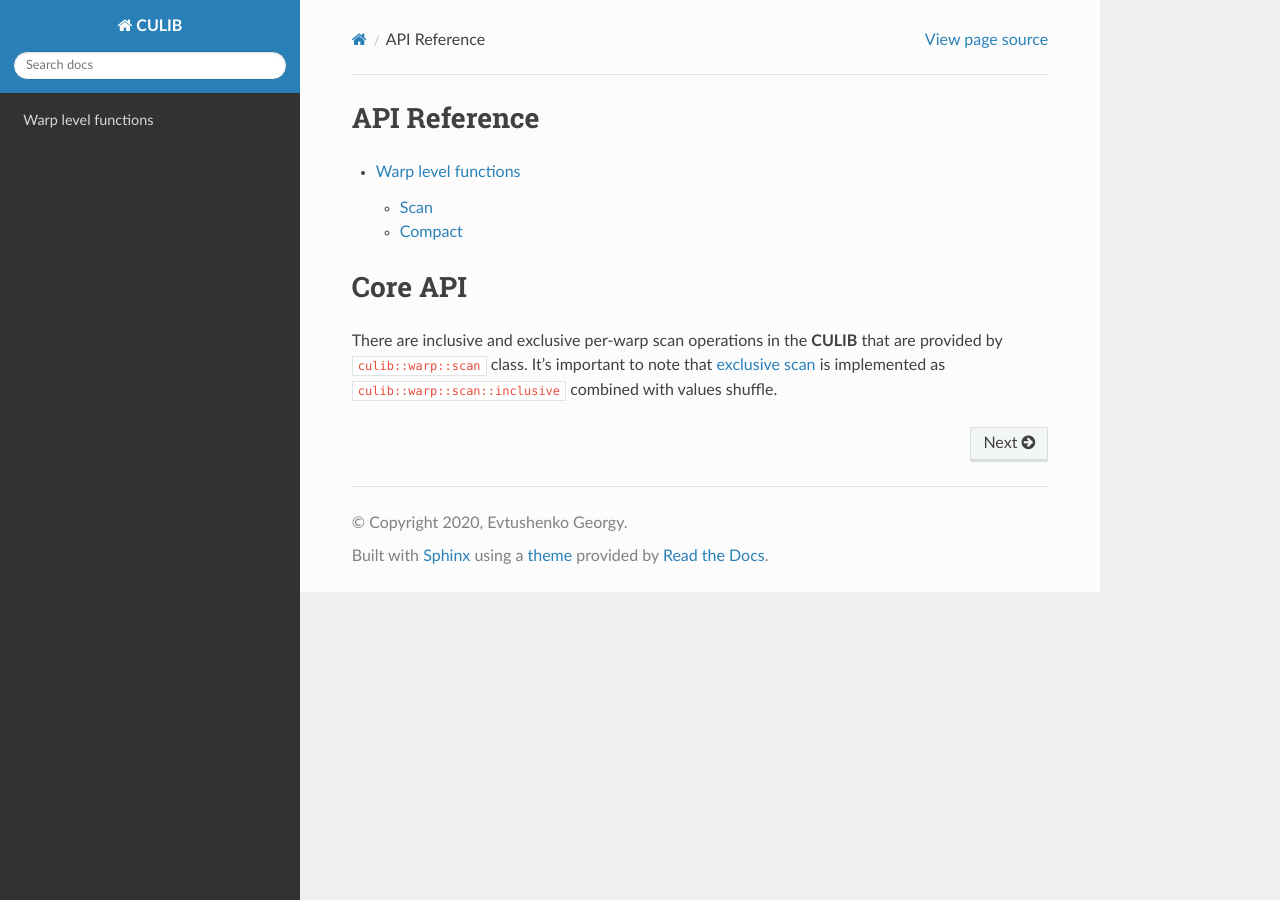
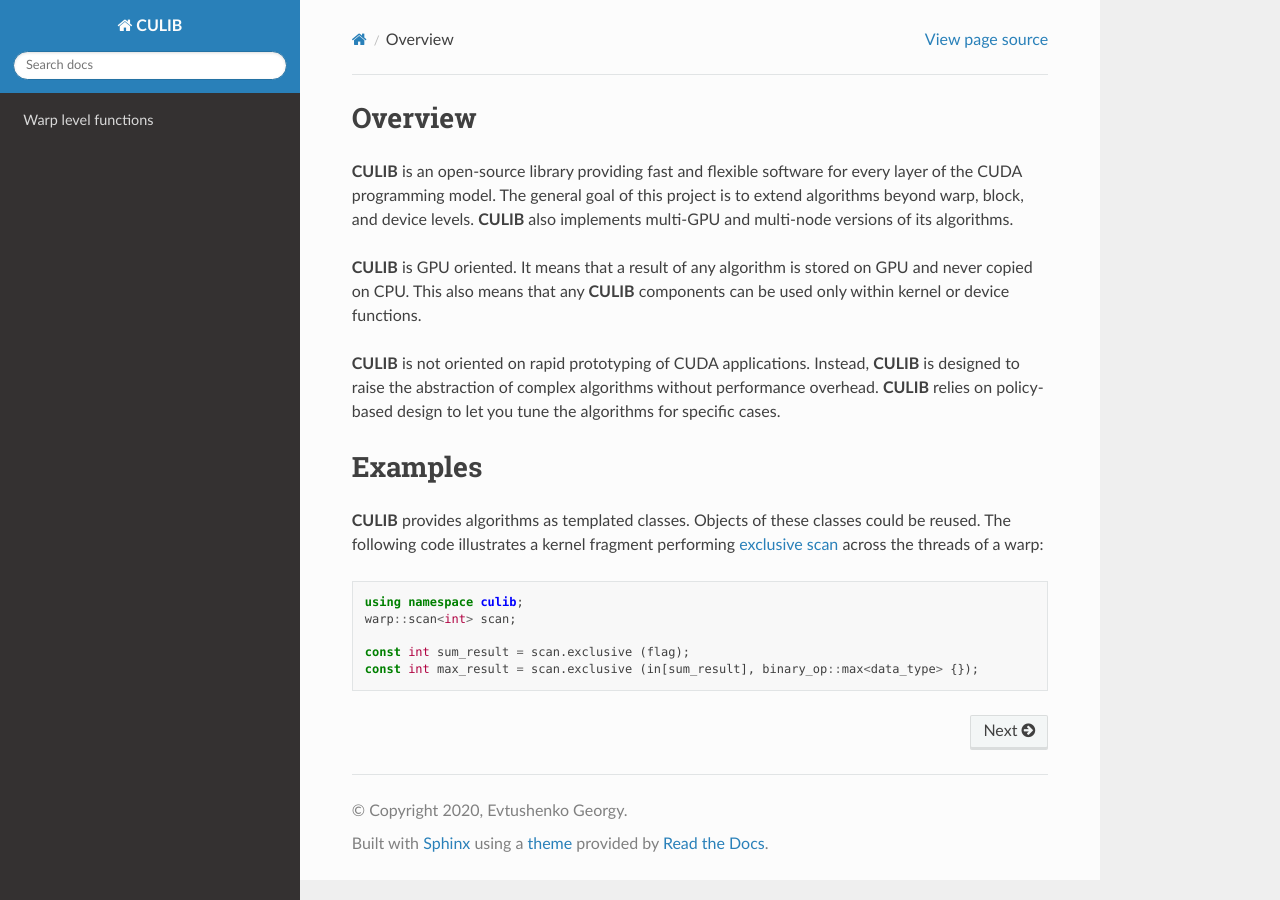
Before and after one commit to gevtushenko/culib, a Sphinx documentation site: the page built from docs/index.rst, in a window 1280 px wide. Built offline with Sphinx 7.4.7 and the Read the Docs theme 2.0.0, drawn with Linux system fonts in a browser that asks for light colours.

Commit message:
Add test for max scan and update overview

```diff
--- a/CMakeLists.txt
+++ b/CMakeLists.txt
@@ -21,6 +21,7 @@
             include/culib/warp/compact.cuh
             include/culib/block/reduce.cuh
             include/culib/utils/meta/any.cuh
+            include/culib/utils/meta/binary_ops.cuh
             include/culib/utils/meta/math.cuh
             include/culib/utils/meta/limits.cuh
             include/culib/warp/detail/warp_scan.cuh)
--- a/docs/index.rst
+++ b/docs/index.rst
@@ -3,18 +3,38 @@
    You can adapt this file completely to your liking, but it should at least
    contain the root `toctree` directive.
 
-API Reference
-=============
+Overview
+========
+**CULIB** is an open-source library providing fast and flexible software for every layer of
+the CUDA programming model. The general goal of this project is to extend algorithms beyond
+warp, block, and device levels. **CULIB** also implements multi-GPU and multi-node versions of its
+algorithms.
+
+**CULIB** is GPU oriented. It means that a result of any algorithm is stored on GPU and never copied on CPU. This
+also means that any **CULIB** components can be used only within kernel or device functions.
+
+**CULIB** is not oriented on rapid prototyping of CUDA applications. Instead, **CULIB** is designed to raise the abstraction
+of complex algorithms without performance overhead. **CULIB** relies on policy-based design to let you tune the algorithms
+for specific cases.
+
+Examples
+========
+
+**CULIB** provides algorithms as templated classes. Objects of these classes could be reused. The following code
+illustrates a kernel fragment performing :ref:`exclusive scan <exclusive>` across the threads of a warp:
+
+.. code-block:: cuda
+
+   using namespace culib;
+   warp::scan<int> scan;
+
+   const int sum_result = scan.exclusive (flag);
+   const int max_result = scan.exclusive (in[sum_result], binary_op::max<data_type> {});
+
+
+.. Index
 
 .. toctree::
-   :maxdepth: 2
+   :hidden:
 
    warp
-
-
-Core API
-========
-
-There are inclusive and exclusive per-warp scan operations in the **CULIB** that are
-provided by ``culib::warp::scan`` class. It's important to note that :ref:`exclusive scan <exclusive>`
-is implemented as ``culib::warp::scan::inclusive`` combined with values shuffle.
```
Also changed, not shown: 7 other files.
